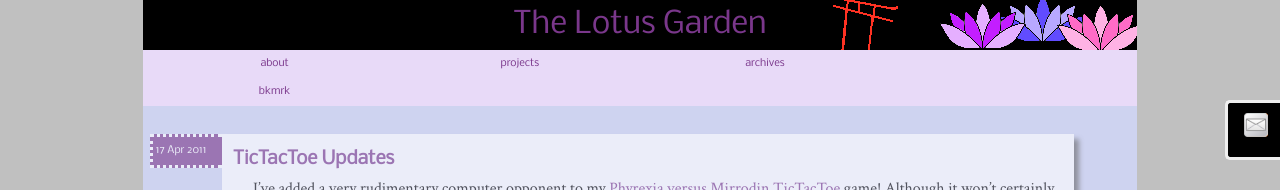
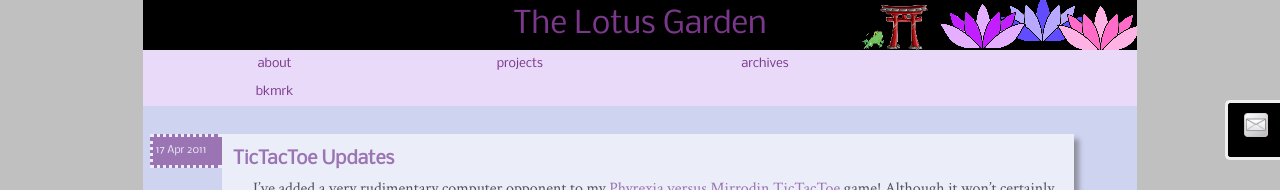
Before and after one commit to kfr2/lotusgarden, a Jekyll site: the page built from index.html, in a window 1280 px wide. Shown: the top 190 px of the page. Built offline with Jekyll 4.4.1, drawn with Linux system fonts in a browser that asks for light colours.

Commit message:
added css3 transformation to icon:hover and increased font size of the navigation elements

```diff
--- a/style/main.css
+++ b/style/main.css
@@ -2,6 +2,7 @@ a{ color: #7A378B; text-decoration: none; }
 a:hover{ text-decoration: underline; }
 a:active{ color: #D6E3EF; background-color: #CED3F0; }
 a:em{ text-decoration: underline; font-style: normal; font-weight: normal; }
+
 p{
 	padding: none;
 	margin: none;
@@ -42,13 +43,20 @@ code{
 	line-height: 50px;
 	height: 50px;
 }
+
 #navigation{
 	background-color:  #E8DAF8;
 	padding-right: 10px;
 	padding-left: 10px;
 }
 
-.nav{ float: left; width: 24%; text-align: center; padding-left: 10px; }
+.nav{
+	float: left;
+	width: 24%;
+	text-align: center;
+	padding-left: 10px;
+	font-size: 120%;
+}
 
 body#about div#aboutnav,
 body#archives div#archivesnav,
@@ -139,4 +147,11 @@ li{
 
 li.iconOnly{ float: right; }
 
+li.iconOnly:hover{
+	-webkit-transform: rotate(15deg) scale(1.1);
+	-moz-transform: rotate(15deg) scale(1.1);
+	-ms-transform: rotate(15deg) scale(1.1);
+	transform: rotate(15deg) scale(1.1);
+}
+
 li.iconOnly a span.head {display:none}
```
Also changed, not shown: images/banner-1.png.
